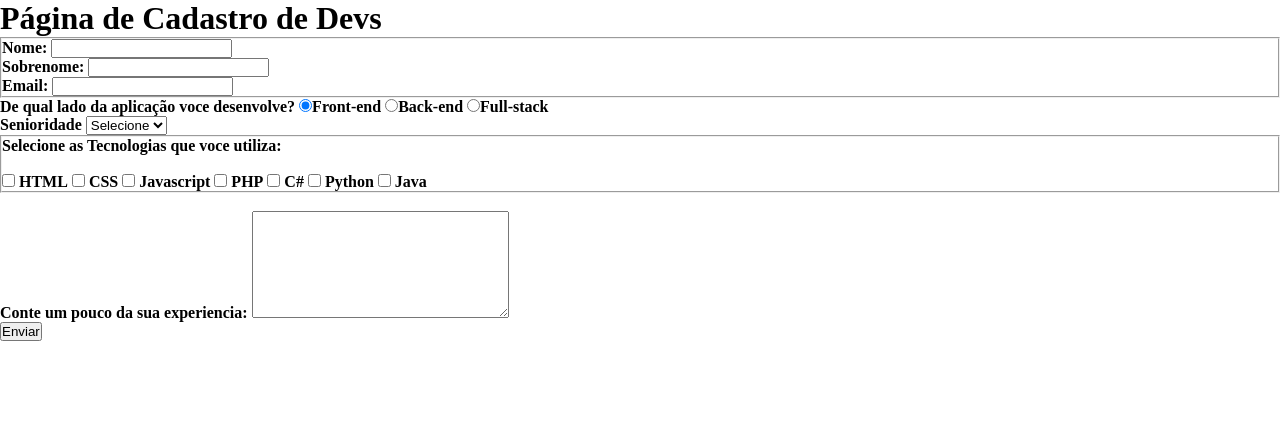
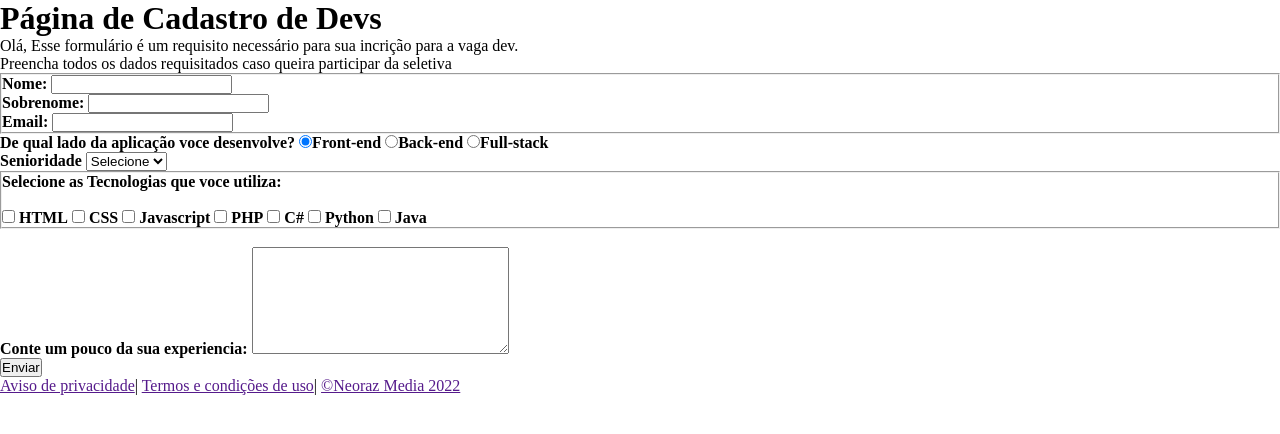
Before and after one commit to PedroAugusto0508/projetos-teste, a plain HTML site: page Página de Web incluindo Formulário/index.html in a window 1280 px wide. Drawn offline with Linux system fonts and the light colour scheme.

Commit message:
atualizei o site

```diff
--- a/Página de Web incluindo Formulário/index.html
+++ b/Página de Web incluindo Formulário/index.html
@@ -14,6 +14,12 @@
             Página de Cadastro de Devs
         </h1>
     </header>
+
+    <div>
+        <p>Olá, Esse formulário é um requisito necessário para sua incrição para a vaga dev.</p>
+
+        <p>Preencha todos os dados requisitados caso queira participar da seletiva</p>
+    </div>
 
     <div>
 
@@ -107,7 +113,7 @@
     </div>
 
     <footer>
-
+        <p><a href="">Aviso de privacidade</a>| <a href="" target="next">Termos e condições de uso</a>| <a href="" target="_blank">&copy;Neoraz Media 2022</a></p>
     </footer>
 
 </body>
```
